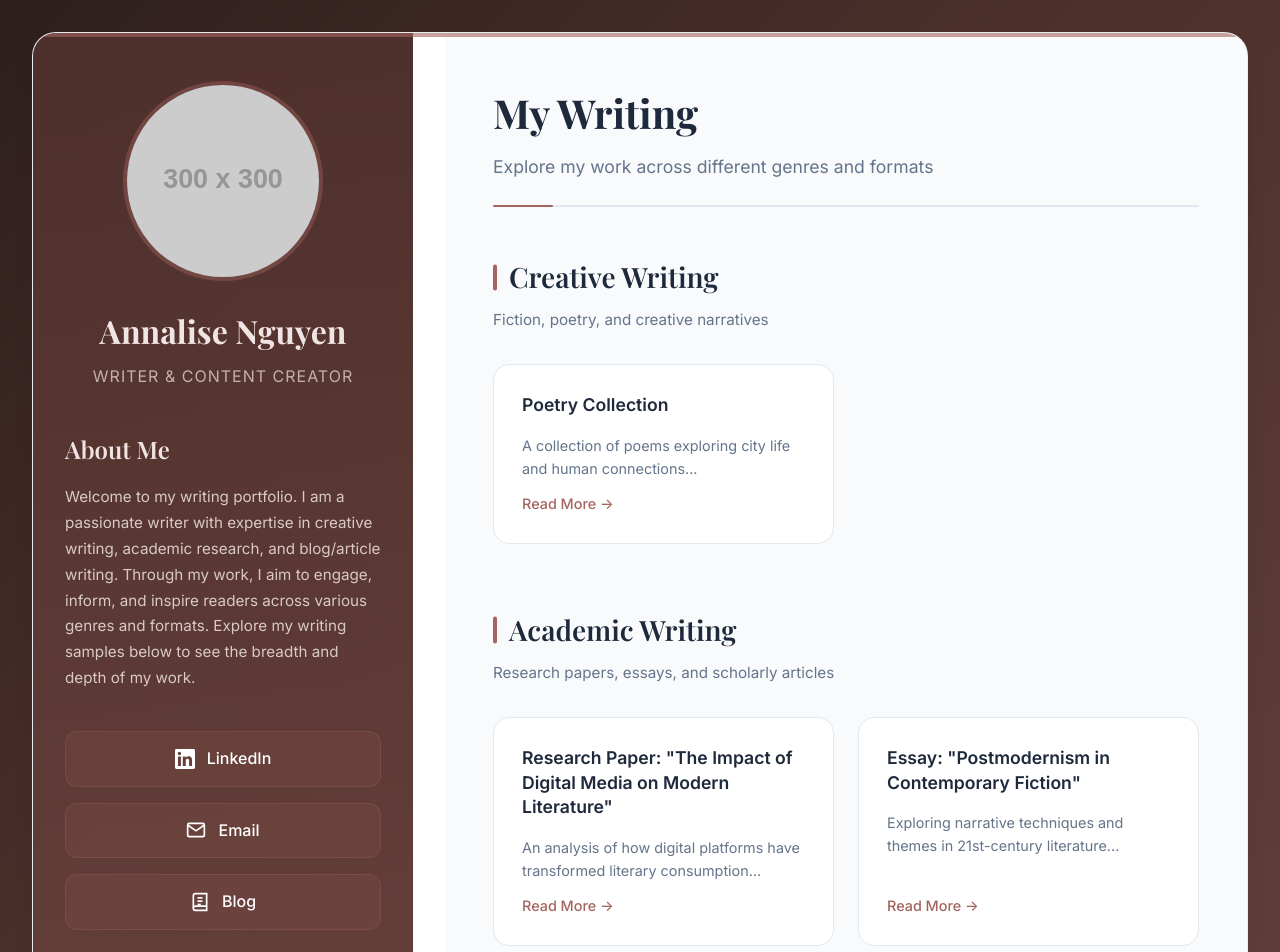
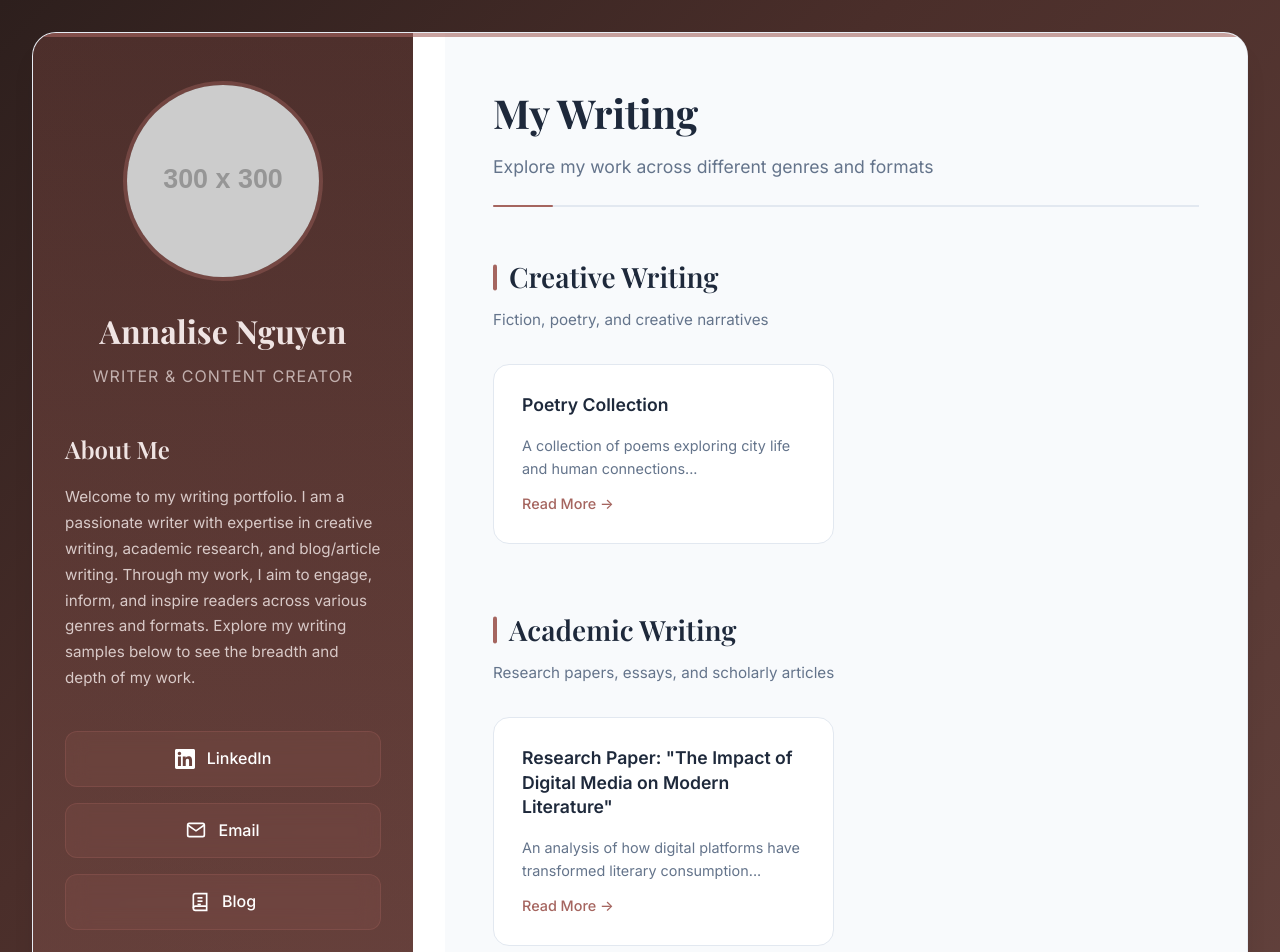
Before and after one commit to annalisenguyen/portfolio, a React (Vite) app: page / in a window 1280 px wide. Shown: the top 952 px of the page. Built offline with nearby package versions, Linux system fonts and the light colour scheme.

Commit message:
delete sections

```diff
--- a/src/data/posts.js
+++ b/src/data/posts.js
@@ -73,56 +73,6 @@ let posts = [
 
       <h2>Conclusion</h2>
       <p>The digital transformation of literature represents both opportunity and challenge. While barriers to entry have been lowered, the need for curation and quality standards remains critical. Future research should explore long-term impacts on literary culture and the evolution of narrative forms.</p>
-    `
-  },
-  {
-    slug: 'postmodernism-fiction',
-    title: 'Essay: "Postmodernism in Contemporary Fiction"',
-    category: 'academic',
-    excerpt: 'Exploring narrative techniques and themes in 21st-century literature...',
-    date: '2024-02-15',
-    author: 'Annalise Nguyen',
-    tags: ['essay', 'postmodernism', 'literary theory'],
-    content: `
-      <h2>Introduction</h2>
-      <p>Postmodernism, once considered a movement of the late 20th century, continues to influence contemporary fiction in profound ways. This essay explores how postmodern techniques have evolved and adapted to address 21st-century concerns.</p>
-
-      <h2>Metafiction and Self-Reflexivity</h2>
-      <p>Contemporary authors employ metafictional techniques to explore the nature of storytelling itself. Works like Jennifer Egan's "A Visit from the Goon Squad" demonstrate how narrative structure can become a form of commentary on contemporary life.</p>
-
-      <h2>Intertextuality in the Digital Age</h2>
-      <p>The internet has transformed intertextuality, allowing authors to reference not just literary works but also memes, viral content, and digital culture. This creates new layers of meaning accessible to digitally-native readers.</p>
-
-      <h2>Fragmentation and Multiple Perspectives</h2>
-      <p>The postmodern emphasis on fragmentation reflects contemporary experiences of information overload and multiple identities. Authors use fragmented narratives to represent the complexity of modern consciousness.</p>
-
-      <h2>Conclusion</h2>
-      <p>Postmodern techniques remain vital tools for contemporary authors seeking to represent the complexities of 21st-century life. Rather than being a historical movement, postmodernism has become an integral part of the contemporary literary toolkit.</p>
-    `
-  },
-  {
-    slug: 'literary-movements-20th-century',
-    title: 'Case Study: "Literary Movements of the 20th Century"',
-    category: 'academic',
-    excerpt: 'A comprehensive study of major literary movements and their influences...',
-    date: '2024-03-01',
-    author: 'Annalise Nguyen',
-    tags: ['case study', 'literary history'],
-    content: `
-      <h2>Overview</h2>
-      <p>This case study examines the major literary movements of the 20th century, tracing their development, key characteristics, and lasting influence on contemporary literature.</p>
-
-      <h2>Modernism (1900-1945)</h2>
-      <p>Modernism emerged as a response to the disillusionment following World War I. Key characteristics include stream-of-consciousness narration, experimental forms, and a focus on individual psychology. Major figures include James Joyce, Virginia Woolf, and T.S. Eliot.</p>
-
-      <h2>Postmodernism (1945-1990)</h2>
-      <p>Postmodernism questioned the certainties of modernism, embracing fragmentation, metafiction, and skepticism toward grand narratives. Authors like Thomas Pynchon and Don DeLillo exemplify this movement.</p>
-
-      <h2>Contemporary Trends (1990-Present)</h2>
-      <p>Contemporary literature blends elements from various movements, often incorporating digital culture and global perspectives. The boundaries between genres have become increasingly fluid.</p>
-
-      <h2>Conclusion</h2>
-      <p>Understanding these movements provides essential context for contemporary literary production and helps readers appreciate the evolution of narrative techniques and thematic concerns.</p>
     `
   },
   {
```
